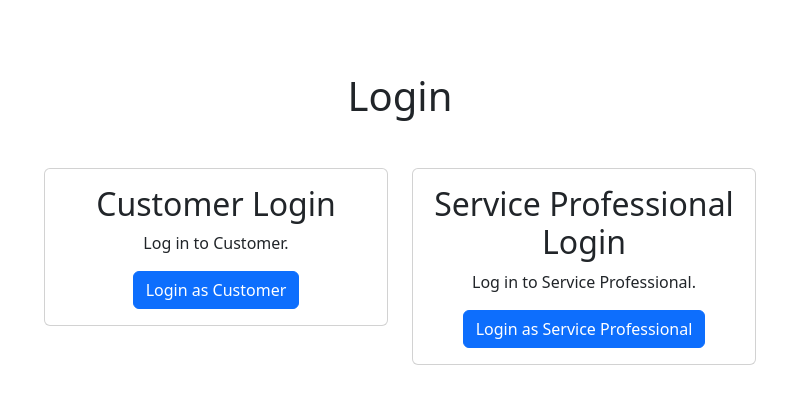
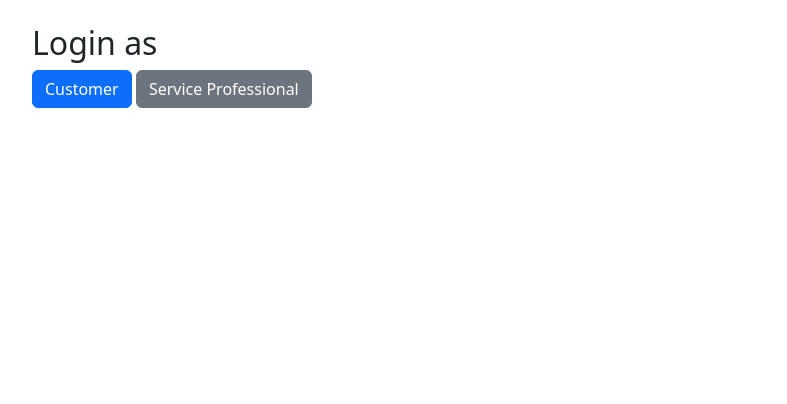
Before and after one commit to dhirajp1603/MAD-1, a Flask app: page /login in a window 1280 px wide. Shown: the part 56-460 px from the top of the page, without its empty margins (240-1027 px from the left). Run offline with Flask 3, Linux system fonts and the light colour scheme.

Commit message:
Update loginseparator.html

```diff
--- a/templates/loginseparator.html
+++ b/templates/loginseparator.html
@@ -1,31 +1,9 @@
-{% extends 'layout.html' %}
+{% extends "layout.html" %}
 
-{% block title %}
-    Login
-{% endblock %}
+{% block title %}Login - Household Services{% endblock %}
 
 {% block content %}
-<div class="container">
-    <h1 class="mt-5 text-center">Login</h1>
-    <div class="row mt-5">
-        <div class="col-md-6">
-            <div class="card">
-                <div class="card-body text-center">
-                    <h2 class="card-title">Customer Login</h2>
-                    <p class="card-text">Log in to Customer.</p>
-                    <a href="{{ url_for('login_customer') }}" class="btn btn-primary">Login as Customer</a>
-                </div>
-            </div>
-        </div>
-        <div class="col-md-6">
-            <div class="card">
-                <div class="card-body text-center">
-                    <h2 class="card-title">Service Professional Login</h2>
-                    <p class="card-text">Log in to Service Professional.</p>
-                    <a href="{{ url_for('login_service_professional') }}" class="btn btn-primary">Login as Service Professional</a>
-                </div>
-            </div>
-        </div>
-    </div>
-</div>
+    <h2>Login as</h2>
+    <a href="{{ url_for('login_customer') }}" class="btn btn-primary">Customer</a>
+    <a href="{{ url_for('login_service_professional') }}" class="btn btn-secondary">Service Professional</a>
 {% endblock %}
```
